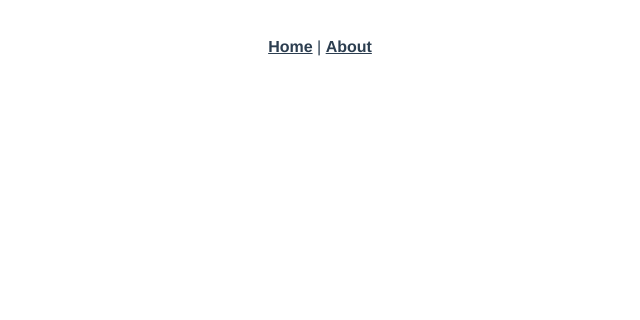
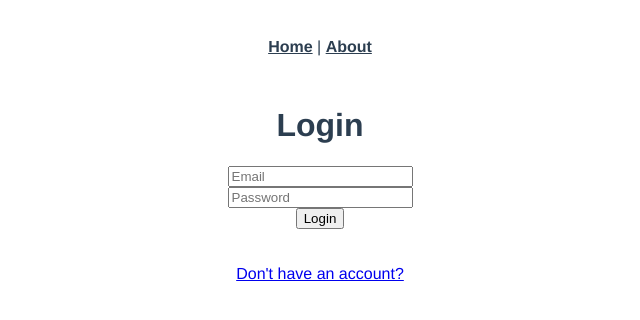
Before and after one commit to hacksu/khe-frontend, a Vue app: page /login in a window 1280 px wide. Before the commit this address had no page. Shown: the top 320 px of the page, without its empty margins (320-960 px from the left). Built offline with nearby package versions, Linux system fonts and the light colour scheme.

Commit message:
working login and signup page

```diff
--- a/src/router/index.js
+++ b/src/router/index.js
@@ -14,6 +14,15 @@ const routes = [
     // this generates a separate chunk (about.[hash].js) for this route
     // which is lazy-loaded when the route is visited.
     component: () => import(/* webpackChunkName: "about" */ '../views/About.vue')
+  },
+  {
+    path: '/login',
+    name: 'Login',
+    alias: ['/register', '/signup'],
+    // route level code-splitting
+    // this generates a separate chunk (about.[hash].js) for this route
+    // which is lazy-loaded when the route is visited.
+    component: () => import(/* webpackChunkName: "login" */ '../views/Login.vue')
   },
   {
     path: '/dashboard',
--- /dev/null
+++ b/src/views/Login.vue
@@ -0,0 +1,75 @@
+<template>
+  <div v-if="$route.path == '/login'">
+    <h1>Login</h1>
+
+    <form @submit.prevent="login" v-on:input="error = ''">
+      <input type="email" v-model="email" placeholder="Email"><br>
+      <input type="password" v-model="password" placeholder="Password"><br>
+      <button v-on:click="login">Login</button>
+    </form>
+    <div v-bind:style="{ 'opacity': error.length > 0 ? 1 : 0, }">{{ error || '_' }}</div>
+
+    <br>
+
+    <router-link to="/signup" v-on:click="swap">Don't have an account?</router-link>
+  </div>
+  <div v-else>
+    <h1>Signup</h1>
+
+    <form @submit.prevent="register" v-on:input="error = ''">
+      <input type="name" v-model="name" placeholder="Full Name"><br>
+      <input type="email" v-model="email" placeholder="Email"><br>
+      <input type="password" v-model="password" placeholder="Password"><br>
+      <button v-on:click="login">Login</button>
+    </form>
+    <div v-bind:style="{ 'opacity': error.length > 0 ? 1 : 0, }">{{ error || '_' }}</div>
+
+    <br>
+
+    <router-link to="/login" v-on:click="swap">Already have an account?</router-link>
+  </div>
+</template>
+
+<script>
+export default {
+  name: 'Login',
+  data() {
+    return {
+      email: '',
+      name: '',
+      password: '',
+      error: '',
+    }
+  },
+  methods: {
+    swap($event) {
+      $event.preventDefault();
+      this.$router.push({ path: $event.target.href, force: true })
+    },
+    login($event) {
+      $event.preventDefault();
+      let { email, password, $route, $router } = this;
+      let data = this;
+      this.$store.dispatch('login', { email, password }).then(() => {
+        if ('redirect' in $route.query) {
+          $router.push($route.query)
+        } else {
+          $router.push('Dashboard');
+        }
+      }).catch(err => {
+        data.error = err.message;
+      })
+    },
+    register() {
+      $event.preventDefault();
+      let { email, name, password, $route, $router } = this;
+      let data = this;
+      this.$store.dispatch('register', { email, name, password }).then(() => {
+        $router.push('Apply');
+      }).catch(err => {
+        data.error = err.message;
+      })
+    },
+  },
+}
+</script>
```
